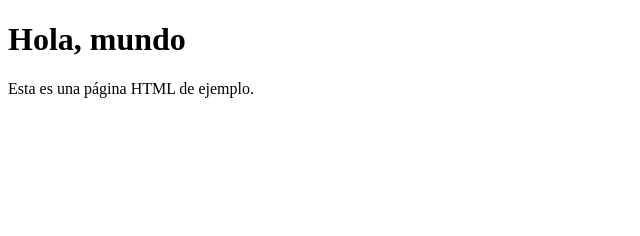
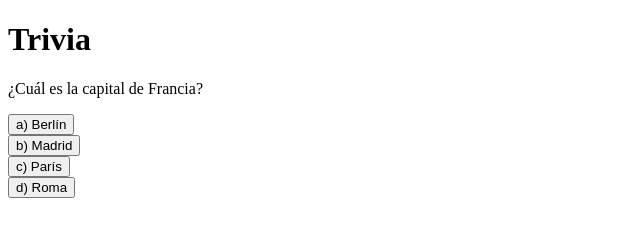
Before and after one commit to maxi-aguero/pagina, a plain HTML site: page index.html in a window 1280 px wide. Shown: the whole page, without its empty margins (0-640 px from the left). Drawn offline with Linux system fonts and the light colour scheme.

Commit message:
commit trivia

```diff
--- a/index.html
+++ b/index.html
@@ -1,11 +1,33 @@
 <!DOCTYPE html>
 <html lang="es">
 <head>
-    <meta charset="UTF-8">
-    <title>Mi Página</title>
+    <meta charset="UTF-8" />
+    <title>Trivia Simple</title>
 </head>
 <body>
-    <h1>Hola, mundo</h1>
-    <p>Esta es una página HTML de ejemplo.</p>
+    <h1>Trivia</h1>
+
+    <div id="question-container">
+        <p id="question">¿Cuál es la capital de Francia?</p>
+        <button onclick="answer('a')">a) Berlín</button><br />
+        <button onclick="answer('b')">b) Madrid</button><br />
+        <button onclick="answer('c')">c) París</button><br />
+        <button onclick="answer('d')">d) Roma</button><br />
+    </div>
+
+    <p id="result"></p>
+
+    <script>
+        const correctAnswer = 'c';
+
+        function answer(selected) {
+            const result = document.getElementById('result');
+            if (selected === correctAnswer) {
+                result.textContent = '¡Correcto!';
+            } else {
+                result.textContent = 'Incorrecto. Intenta de nuevo.';
+            }
+        }
+    </script>
 </body>
 </html>
```
